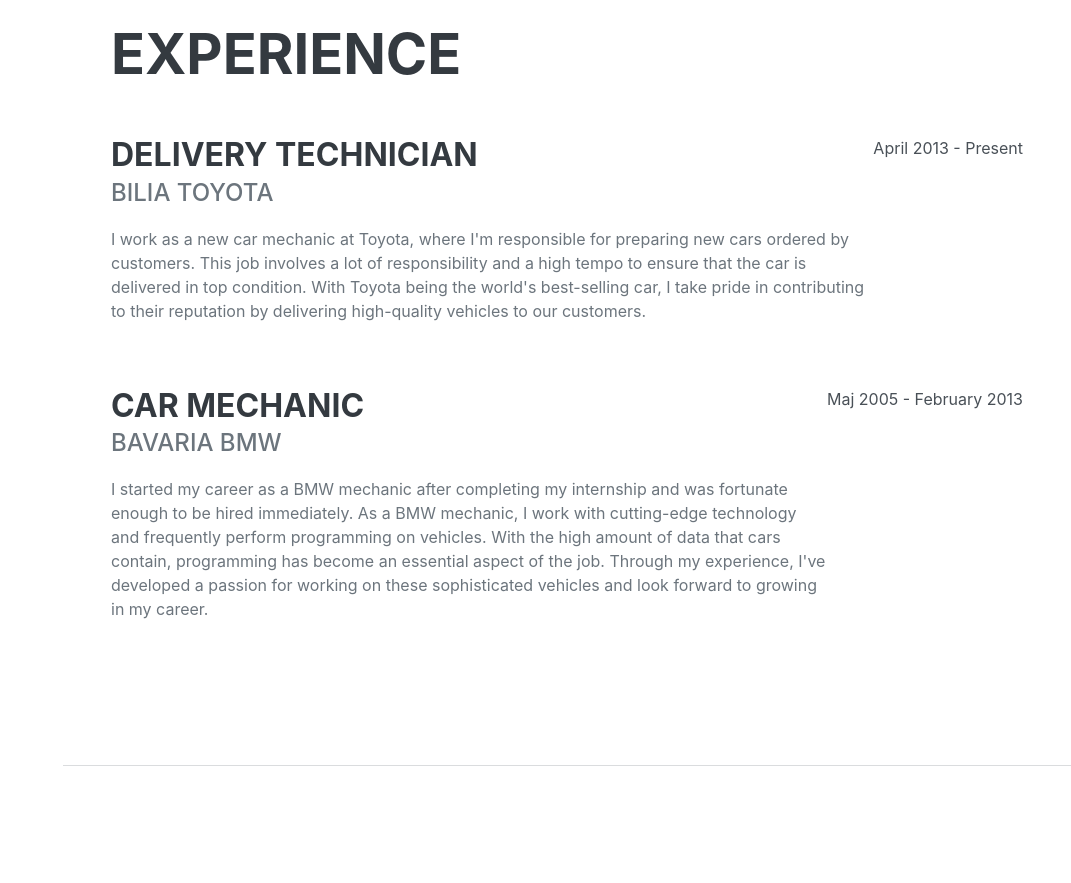
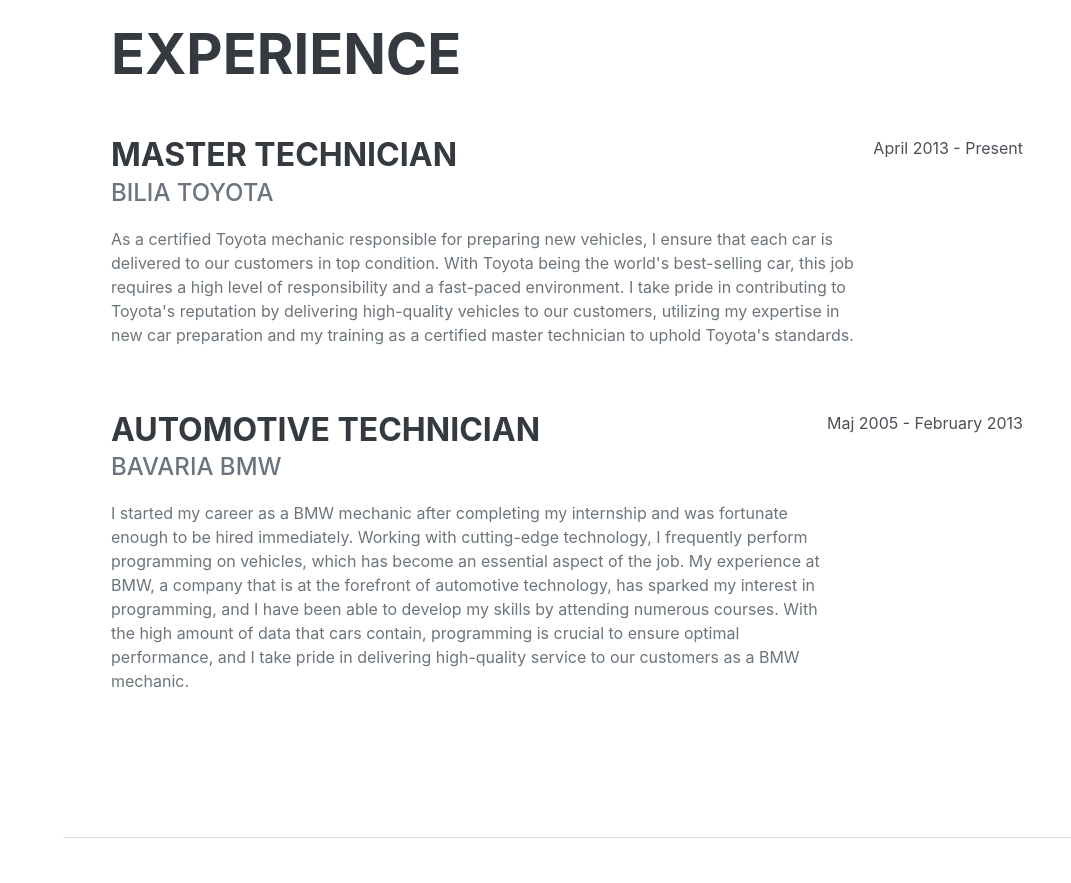
Before and after one commit to d1mazik/Dima-Gustafsson, a plain HTML site: page index.html in a window 1280 px wide. Shown: the part 860-1743 px from the top of the page, without its empty margins (209-1280 px from the left). Drawn offline with nearby package versions, Linux system fonts and the light colour scheme; a web font is replaced by a local one.

Commit message:
change text in experinces

```diff
--- a/index.html
+++ b/index.html
@@ -65,24 +65,25 @@
                     <h2 class="mb-5">Experience</h2>
                     <div class="d-flex flex-column flex-md-row justify-content-between mb-5">
                         <div class="flex-grow-1">
-                            <h3 class="mb-0">Delivery Technician</h3>
+                            <h3 class="mb-0">Master technician</h3>
                             <div class="subheading mb-3">BILIA TOYOTA</div>
-                            <p>I work as a new car mechanic at Toyota, where I'm responsible for preparing new cars ordered
-                                by customers. This job involves a lot of responsibility and a high tempo to ensure that
-                                the car is delivered in top condition. With Toyota being the world's best-selling car, I
-                                take pride in contributing to their reputation by delivering high-quality vehicles to our customers.</p>
+                            <p>As a certified Toyota mechanic responsible for preparing new vehicles, I ensure that
+                                each car is delivered to our customers in top condition. With Toyota being the world's
+                                best-selling car, this job requires a high level of responsibility and a fast-paced environment.
+                                I take pride in contributing to Toyota's reputation by delivering high-quality vehicles to our customers,
+                                utilizing my expertise in new car preparation and my training as a certified master technician to uphold Toyota's standards.</p>
                         </div>
                         <div class="flex-shrink-0"><span class="text-primary">April 2013 - Present</span></div>
                     </div>
                     <div class="d-flex flex-column flex-md-row justify-content-between mb-5">
                         <div class="flex-grow-1">
-                            <h3 class="mb-0">Car Mechanic</h3>
+                            <h3 class="mb-0">Automotive Technician</h3>
                             <div class="subheading mb-3">Bavaria BMW</div>
-                            <p>I started my career as a BMW mechanic after completing my internship and was fortunate enough
-                                to be hired immediately. As a BMW mechanic, I work with cutting-edge technology and frequently
-                                perform programming on vehicles. With the high amount of data that cars contain, programming
-                                has become an essential aspect of the job. Through my experience, I've developed a passion
-                                for working on these sophisticated vehicles and look forward to growing in my career.</p>
+                            <p>I started my career as a BMW mechanic after completing my internship and was fortunate enough to be hired immediately.
+                                Working with cutting-edge technology, I frequently perform programming on vehicles, which has become an essential aspect
+                                of the job. My experience at BMW, a company that is at the forefront of automotive technology, has sparked my interest in
+                                programming, and I have been able to develop my skills by attending numerous courses. With the high amount of data that cars
+                                contain, programming is crucial to ensure optimal performance, and I take pride in delivering high-quality service to our customers as a BMW mechanic.</p>
                         </div>
                         <div class="flex-shrink-0"><span class="text-primary">Maj 2005 - February 2013</span></div>
                     </div>
```
